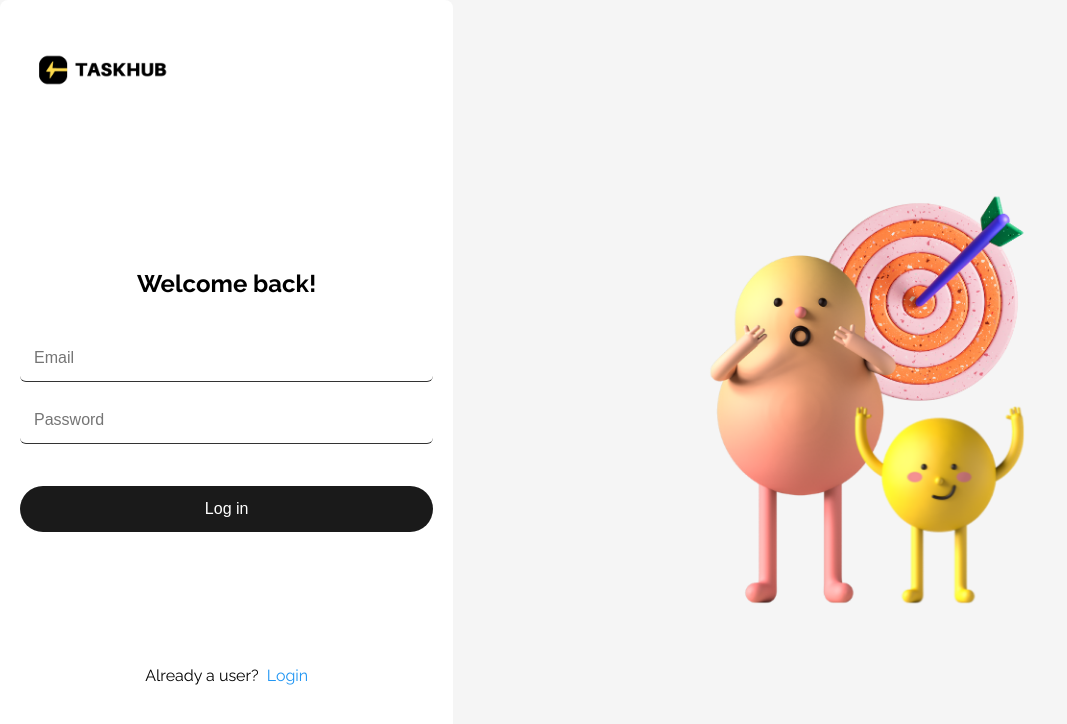
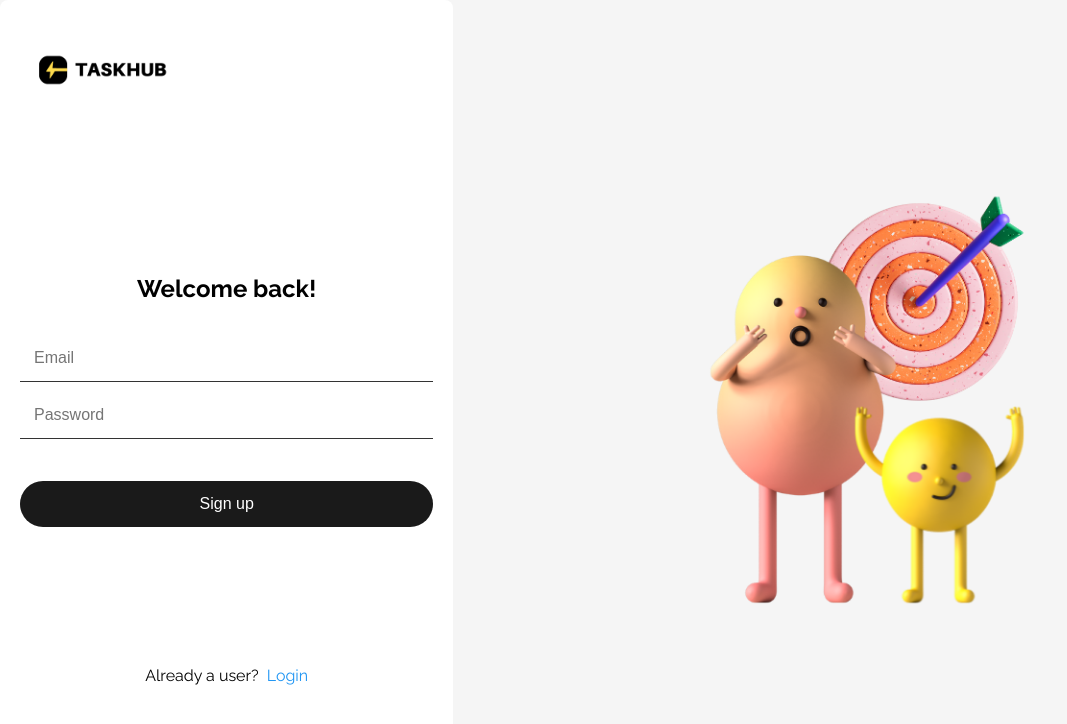
Before and after one commit to sk-phan/project-task-management, a React (Create React App) app in the folder front-end/: page /signup in a window 1280 px wide. Shown: the top 724 px of the page, without its empty margins (0-1067 px from the left). Built offline with nearby package versions, Linux system fonts and the light colour scheme; no server answers.

Commit message:
update signup page

```diff
--- a/front-end/src/styles/NewTaskModal.css
+++ b/front-end/src/styles/NewTaskModal.css
@@ -27,7 +27,7 @@
     font-weight: 600;
   }
 
-  input {
+  .modal input {
     width: 100%;
     padding: 8px;
     margin-top: 5px;
--- a/front-end/src/utils/authService.ts
+++ b/front-end/src/utils/authService.ts
@@ -9,6 +9,9 @@ const authService = {
   login(credientials: Credientials) {
     return api.post('/login', credientials);
   },
+  signUp(credientials: Credientials) {
+    return api.post('/user', credientials)
+  }
 };
 
 export default authService;
--- a/front-end/src/views/SignupView.tsx
+++ b/front-end/src/views/SignupView.tsx
@@ -1,16 +1,68 @@
-import { Link } from 'react-router-dom';
+import { Link, useNavigate } from 'react-router-dom';
 import '../styles/SignupView.css';
+import { useState } from 'react';
+import authService from '../utils/authService';
+import { User } from '../types';
 
 const SignupView = () => {
+    const [email, setEmail] = useState('')
+    const [ password, setPassword ] = useState('')
+    const [loading, setLoading] = useState(false)
+
+    const navigate = useNavigate()
+
+    const onSignUp = async (e: React.FormEvent<HTMLFormElement>) => {
+        e.preventDefault();
+
+        // Set loading to true when login is initiated
+        setLoading(true);
+
+        try {
+            const res = await authService.signUp({ email, password });
+            if (res.data) {
+                const user: User = res.data;
+                localStorage.setItem('user', user.token);
+                localStorage.setItem('token', user.token);
+                navigate('/projects');
+            }
+        } catch (error) {
+            console.error('Error during login:', error);
+            alert("Invalid username")
+          } finally {
+            // Set loading back to false when the login process is complete
+            setLoading(false);
+          }
+    }
     return (
         <div className="login-container">
             <div className="login-form">
                 <img className='logo' src='/TaskHub.png' alt='logo' />
                 <h2>Welcome back!</h2>
-                <form>
-                    <input type="email" className="input-field" placeholder="Email" />
-                    <input type="password" className="input-field" placeholder="Password" />
-                    <button type="submit" className="login-button dark-bg">Log in</button>
+                <form onSubmit={onSignUp}>
+                    <input
+                        type="email"
+                        className="input-field"
+                        placeholder="Email"
+                        value={email}
+                        onChange={e => setEmail(e.target.value)}
+                    />
+                    <input
+                        type="password"
+                        className="input-field"
+                        placeholder="Password"
+                        value={password}
+                        onChange={e => setPassword(e.target.value)}
+                    />
+                    {
+                        loading ? (
+                            <button className="login-button dark-bg">
+                                <div className="loader"></div>
+                            </button>
+                        ) : (
+                            <button type="submit" className="login-button dark-bg">Sign up</button>
+                        )
+
+                    }
                 </form>
 
                 <div className='signup-link'>
```
Also changed, not shown: front-end/src/types.ts (+7 -0 lines), front-end/src/views/LoginView.tsx (+1 -7 lines), 1 other file (tests, documents, lock files or other folders).
